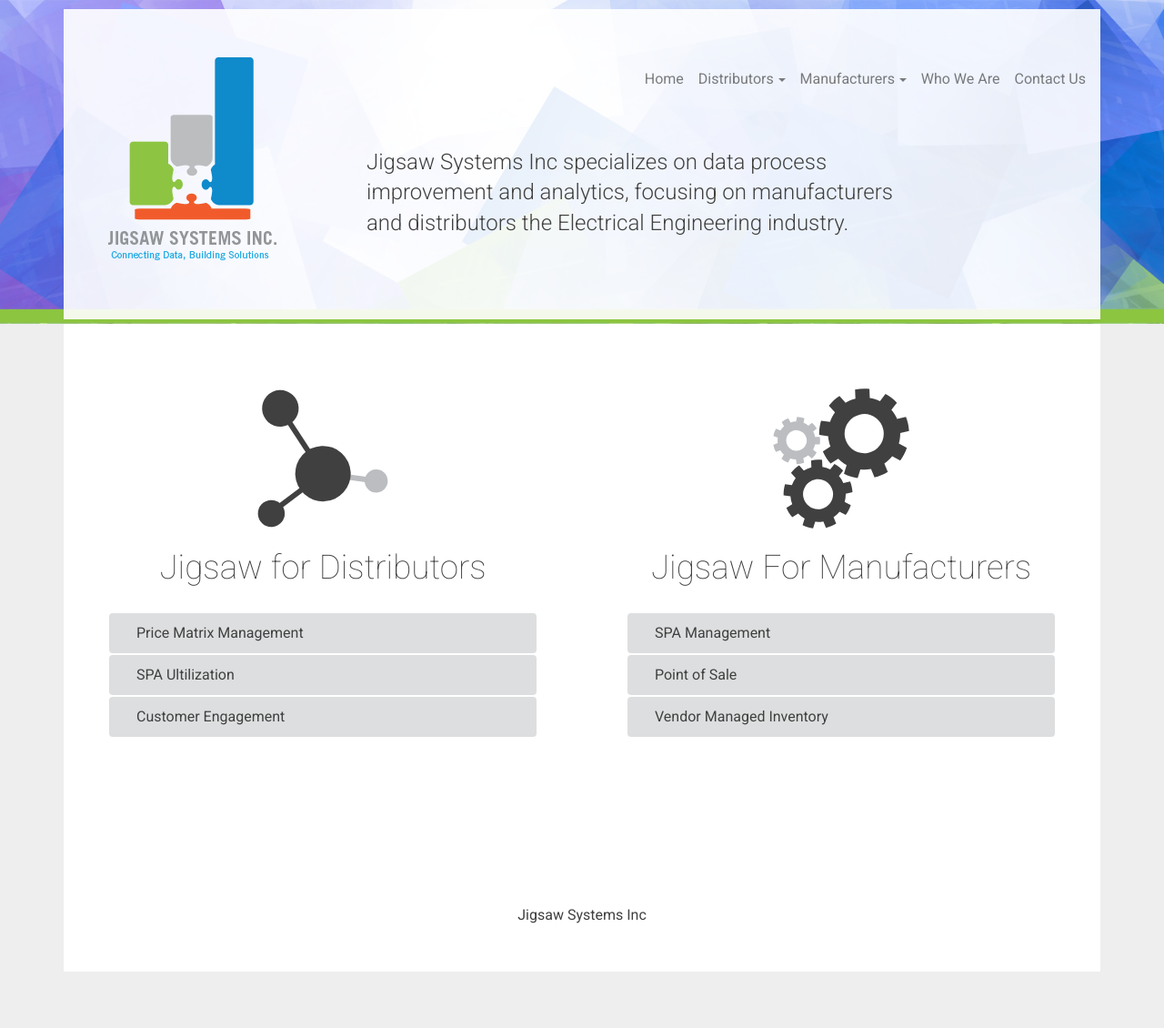
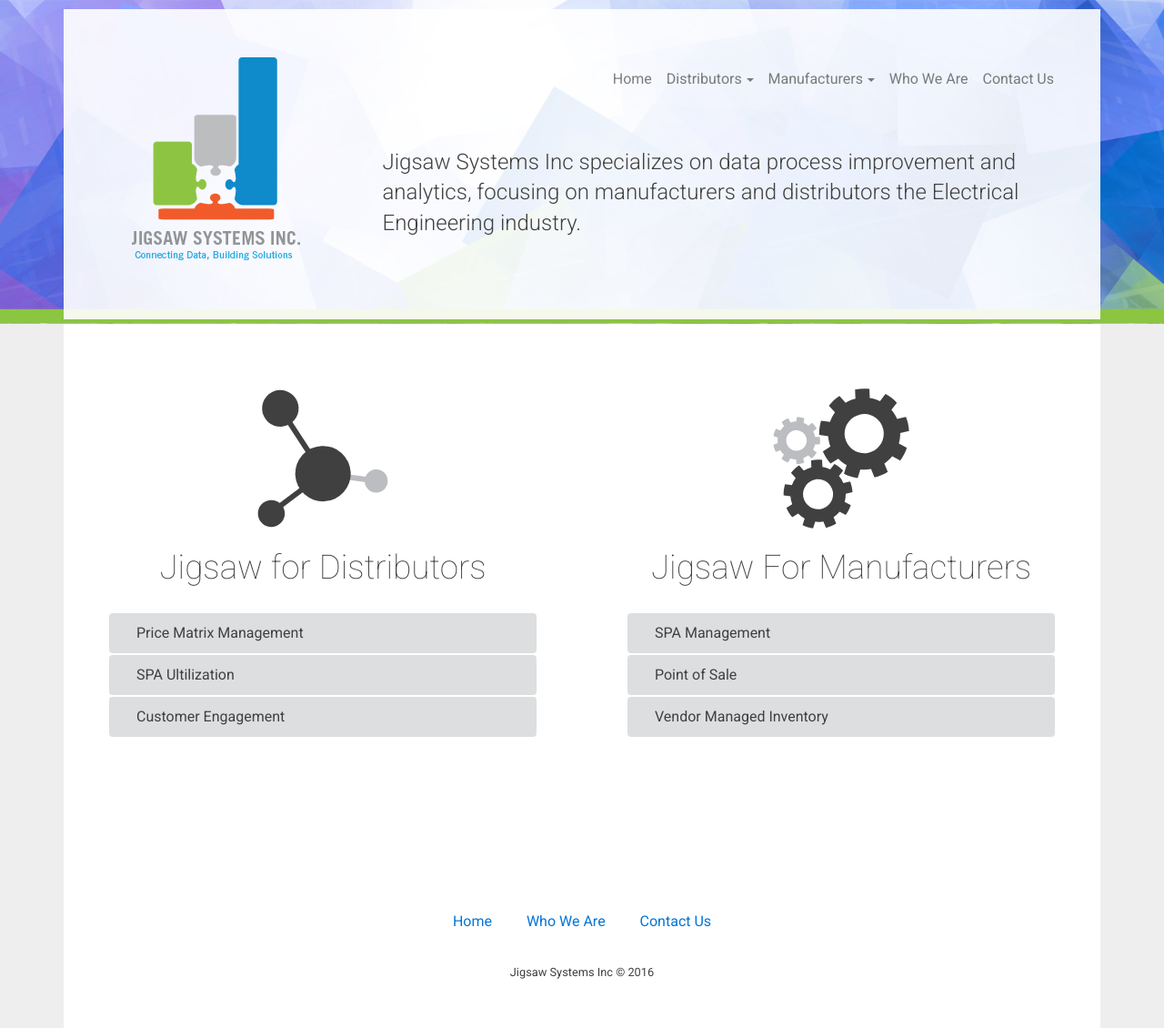
Before and after one commit to Codefully/jigsaw-redo, a Jekyll site: the page built from index.md, in a window 1280 px wide. Shown: the whole page at 91% size. Built offline with Jekyll 4.4.1, drawn with Linux system fonts in a browser that asks for light colours; nearby versions of some CDN libraries; before the commit the page ends 1068 px from its top, so only the background shows below that.

Commit message:
update nav

```diff
--- a/_includes/footer.html
+++ b/_includes/footer.html
@@ -2,6 +2,10 @@
 
 <footer>
   <div class="container text-xs-center">
-    Jigsaw Systems Inc
+    <a class="btn btn-link" href='{{ "/" | prepend: site.baseurl }}'>Home</a>
+    <a class="btn btn-link" href='{{ "/about" | prepend: site.baseurl }}'>Who We Are</a>
+    <a class="btn btn-link" href='{{ "/contact-us" | prepend: site.baseurl }}'>Contact Us</a>
+    <br><br>
+    <small>Jigsaw Systems Inc &copy 2016</small>
   </div>
 </footer>
--- a/_includes/header.html
+++ b/_includes/header.html
@@ -4,13 +4,13 @@
   <div class="container">
     <div class="row">
       <div class="col-md-3 text-xs-center">
-        <a class="logo" href='{{ "/" | prepend: site.baseurl }}'>
+        <a class="logo mx-auto" href='{{ "/" | prepend: site.baseurl }}'>
           <img src='{{ "/assets/jigsaw-logo.png" | prepend:site.baseurl }}' alt="Jigsaw Systems Inc">
         </a>
       </div>
       <div class="col-md-9 p-0">
         {% include nav.html %}
-        <div class="intro mt-3">
+        <div class="intro">
           Jigsaw Systems Inc specializes on data process improvement and analytics,
           focusing on manufacturers and distributors the Electrical Engineering industry.
         </div>
--- a/_includes/nav.html
+++ b/_includes/nav.html
@@ -1,8 +1,8 @@
 
 
 <nav class="navbar navbar-light">
-  <button class="navbar-toggler hidden-lg-up float-xs-right" type="button" data-toggle="collapse" data-target="#exCollapsingNavbar" aria-controls="exCollapsingNavbar" aria-expanded="false" aria-label="Toggle navigation"></button>
-  <div class="collapse navbar-toggleable-md" id="exCollapsingNavbar">
+  <!-- <button class="navbar-toggler hidden-lg-up float-sm-right" type="button" data-toggle="collapse" data-target="#exCollapsingNavbar" aria-controls="exCollapsingNavbar" aria-expanded="false" aria-label="Toggle navigation"></button> -->
+  <div class="collapse navbar-toggleable-md mb-3" id="exCollapsingNavbar">
     <ul class="nav navbar-nav float-xs-right">
       <li class="nav-item">
         <a class="nav-link" href='{{ "/" | prepend: site.baseurl }}'>Home</a>
--- a/assets/base.scss
+++ b/assets/base.scss
@@ -50,6 +50,7 @@ h2 {
 }
 
 header {
+  position: relative;
   padding: 10px 0 5px;
   background: url("{{ '/assets/header-1.jpg' | prepend:site.baseurl }}") 50% 100% no-repeat;
   background-size: cover;
@@ -57,9 +58,9 @@ header {
   .logo img {
     max-width: 100%;
   }
-  > div {
-    max-width: 1200px;
-    margin: 0 auto;
+  .container {
+    // max-width: 1200px;
+    // margin: 0 auto;
     background: rgba(#FFF, .9);
     padding: 50px;
     overflow: hidden;
@@ -67,7 +68,7 @@ header {
   .intro{
     font-weight: 300;
     font-size: 1.5rem;
-    max-width: 700px;
+    // max-width: 700px;
     line-height: 1.4;
     padding-left: 3rem;
     padding-right: 3rem;
```
